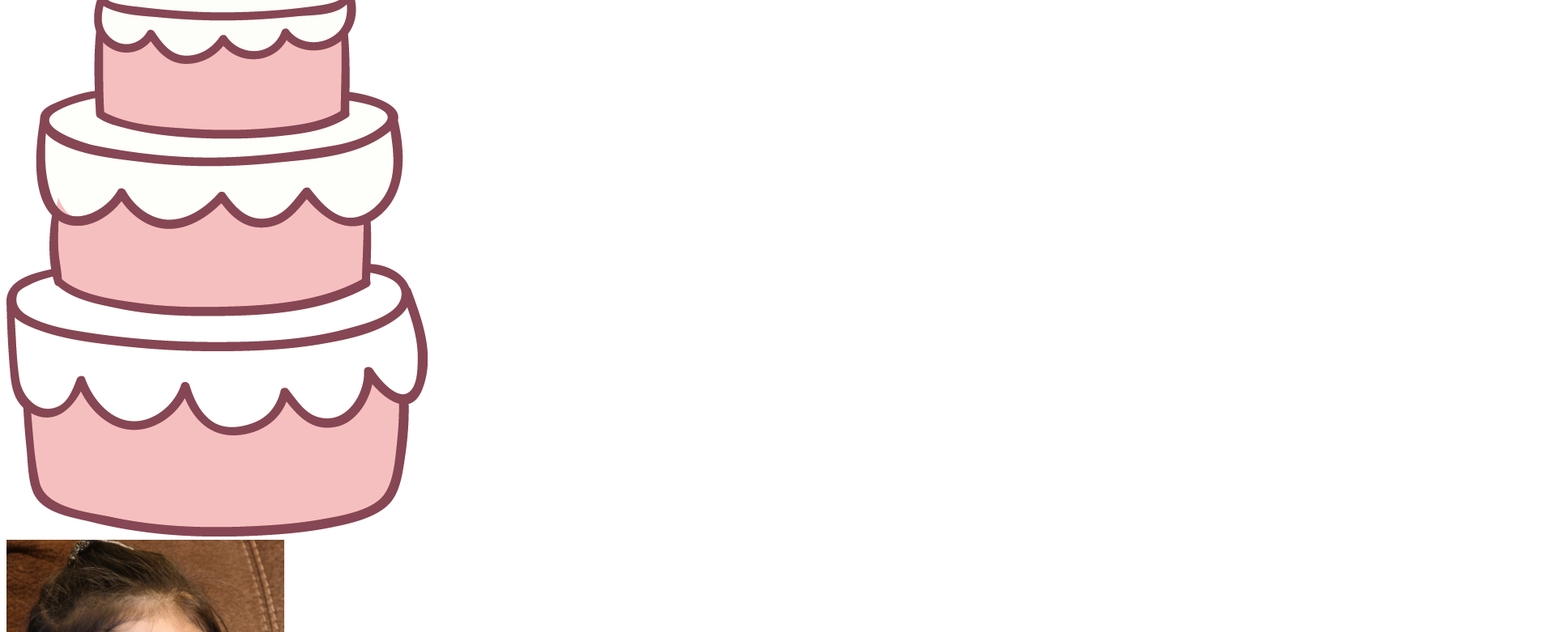
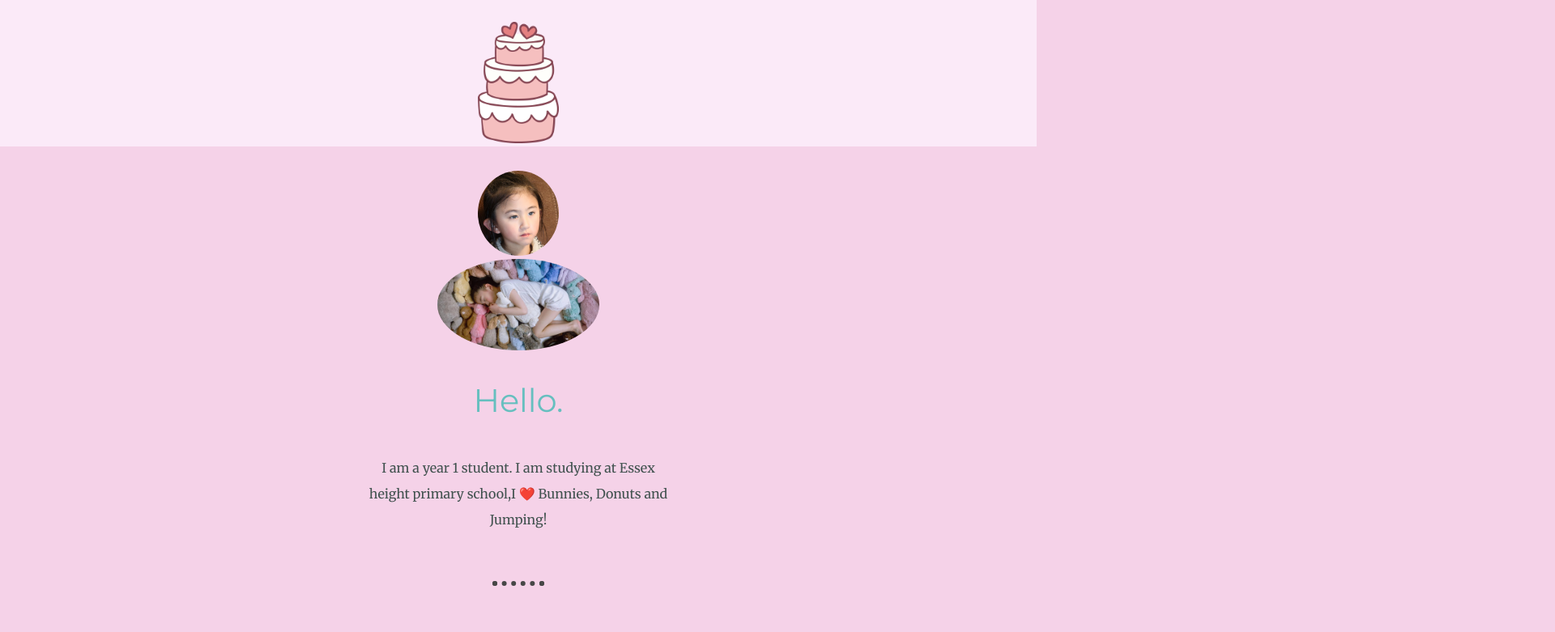
Before and after one commit to Kevintar/Kevintar-AcamemyXi-project_1, a plain HTML site: page index.html in a window 1280 px wide. Shown: the part 240-1021 px from the top of the page at 81% size, 1920 px wide, since content can reach past the window. Drawn offline with Linux system fonts and the light colour scheme; the site is published under a folder, as on GitHub Pages, so addresses that start at the root find nothing.

Commit message:
Update index.html

```diff
--- a/index.html
+++ b/index.html
@@ -3,9 +3,9 @@
   <head>
     <meta charset="utf-8" />
     <title>Celia W</title>
-    <link rel="stylesheet" href="/css/styles.css" />
-    <link rel="stylesheet" href="/css/viewports.css" />
-    <link rel="stylesheet" href="/favicon.ico" />
+    <link rel="stylesheet" href="css/styles.css" />
+    <link rel="stylesheet" href="css/viewports.css" />
+    <link rel="stylesheet" href="favicon.ico" />
     <link rel="preconnect" href="https://fonts.googleapis.com" />
     <link rel="preconnect" href="https://fonts.gstatic.com" crossorigin />
     <link
```
